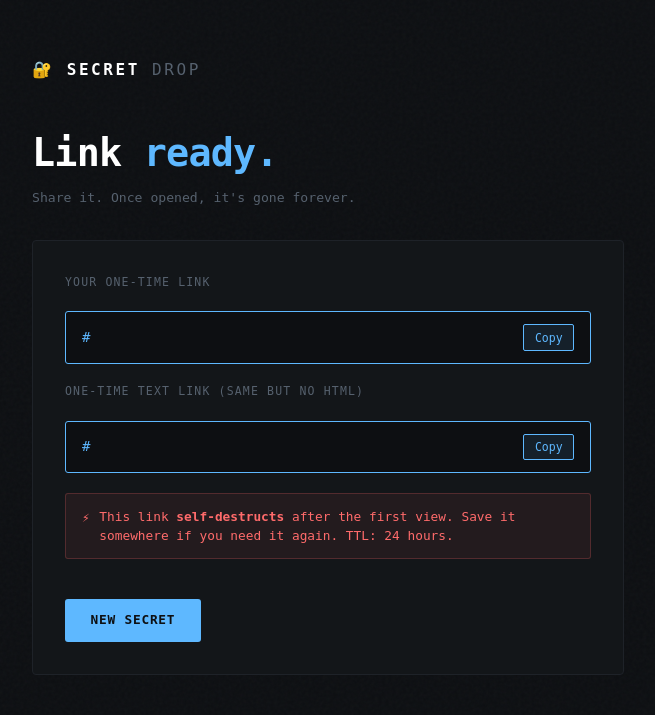
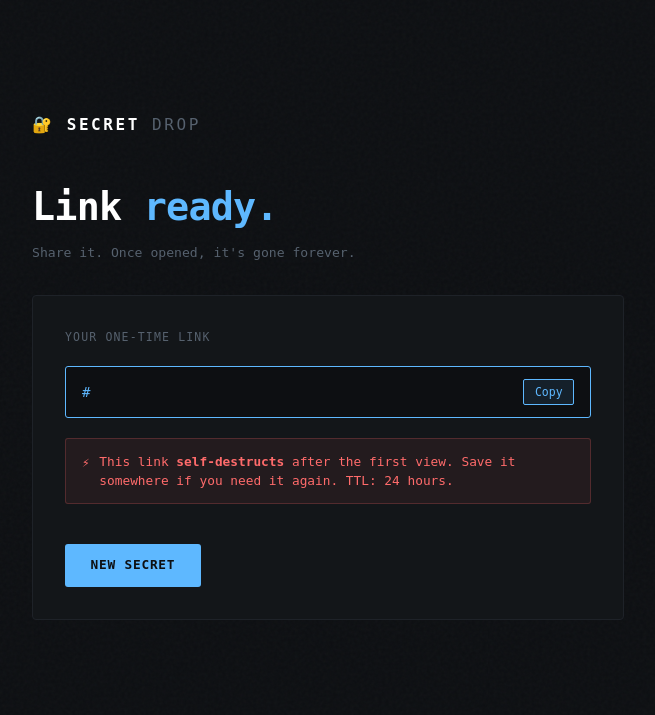
Before and after one commit to pi11/secret-drop, a Python web app: template templates/created.html in a window 1280 px wide. Shown: the top 715 px of the page, without its empty margins (312-967 px from the left). Run offline with Jinja, Linux system fonts and the light colour scheme; the template is opened without the code that fills it: most values are stand-ins (such as "Sample title", 1, 10 or a date in 2020); some web fonts are replaced.

Commit message:
Only text link now

```diff
--- a/templates/created.html
+++ b/templates/created.html
@@ -7,17 +7,17 @@
 <div class="card">
   <div class="label">Your one-time link</div>
   <div class="link-box">
-    <span class="link-text" id="link">{{ link }}</span>
+    <span class="link-text" id="link">{{ text_link }}</span>
     <button class="copy-btn" onclick="copyLink()">Copy</button>
   </div>
 
-
+<!--
   <div class="label"><br />One-time text link (same but no html)</div>
   <div class="link-box">
     <span class="link-text" id="link">{{ text_link }}</span>
     <button class="copy-btn" onclick="copyLink()">Copy</button>
   </div>
-
+-->
 
 
   <div class="notice warn" style="margin-top:1.25rem">
```
